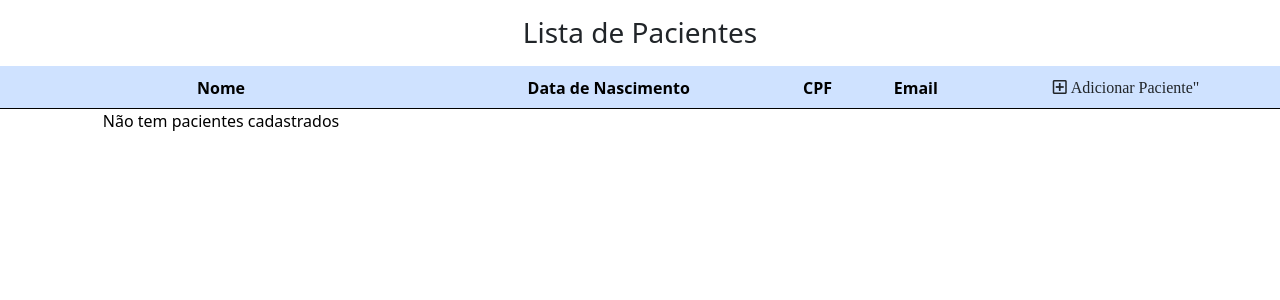
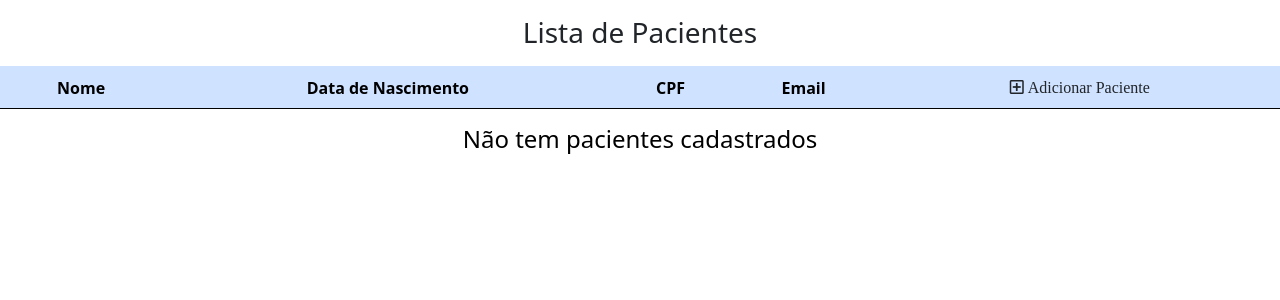
Before and after one commit to LuismGil/PatientsList-vue, a Vue app: page / in a window 1280 px wide. Shown: the top 300 px of the page. Built offline with nearby package versions, Linux system fonts and the light colour scheme.

Commit message:
building for deploy

```diff
--- a/src/components/patients/PatientsScreen.vue
+++ b/src/components/patients/PatientsScreen.vue
@@ -15,6 +15,7 @@ export default {
   components: {
     PatientsTable,
   },
+
   data() {
     return {
       mainTitle: 'Lista de Pacientes',
--- a/src/components/patients/PatientsTable.vue
+++ b/src/components/patients/PatientsTable.vue
@@ -13,7 +13,7 @@
               class="btn btn-succes btn-add"
               @click="openModal"
             >
-              <i class="far fa-plus-square"> Adicionar Paciente"
+              <i class="far fa-plus-square"> Adicionar Paciente
               </i>
             </button>
           </th>
@@ -21,12 +21,6 @@
       </thead>
 
       <tbody>
-        <tr
-          v-show="!patients.length"
-          style="color: black"
-        >
-          Não tem pacientes cadastrados
-        </tr>
         <tr
           v-for="(t, i) in patients"
           :key="t.cpf"
@@ -63,6 +57,13 @@
         </tr>
       </tbody>
     </table>
+    <h4
+      v-show="!patients.length"
+      style="color: black"
+      class="text-center m-3"
+    >
+      Não tem pacientes cadastrados
+    </h4>
 
     <PatientsModal
       v-show="myModal"
@@ -75,17 +76,15 @@
 </template>
 
 <script>
-import moment from 'moment';
-
 import PatientsModal from './PatientsModal.vue';
 
 export default {
   name: 'PatientsTable',
   components: { PatientsModal },
+
   data() {
     return {
       patients: [],
-
       newPatient: {
         name: '',
         date: '',
@@ -104,16 +103,14 @@ export default {
   methods: {
     openModal() {
       this.myModal = true;
-      // this.actionButton = 'Adicionar';
-      // this.dynamicTitle = 'Adicionar novo paciente';
     },
+
     closeMyModal() {
       this.selectedPatient = {};
       this.myModal = false;
     },
+
     editModal(t) {
-      // this.actionButton = 'Salvar';
-      // this.dynamicTitle = 'Editar novo paciente';
       this.selectedPatient = t;
       this.myModal = true;
     },
@@ -123,10 +120,6 @@ export default {
       localStorage.setItem('patients', JSON.stringify(this.patients));
       window.location.reload();
     },
-    moment() {
-      return moment();
-    },
-
   },
 };
 </script>
--- a/src/main.js
+++ b/src/main.js
@@ -1,6 +1,9 @@
 import Vue from 'vue';
 import Vuelidate from 'vuelidate';
+import moment from 'moment';
 import App from './App.vue';
+
+Vue.prototype.moment = moment;
 
 Vue.config.productionTip = false;
 
```
Also changed, not shown: src/components/helpers/FormatCpf.js (deleted, +0 -29 lines), src/components/patients/PatientsModal.vue (+7 -11 lines), 7 other files (tests, documents, lock files or other folders).
